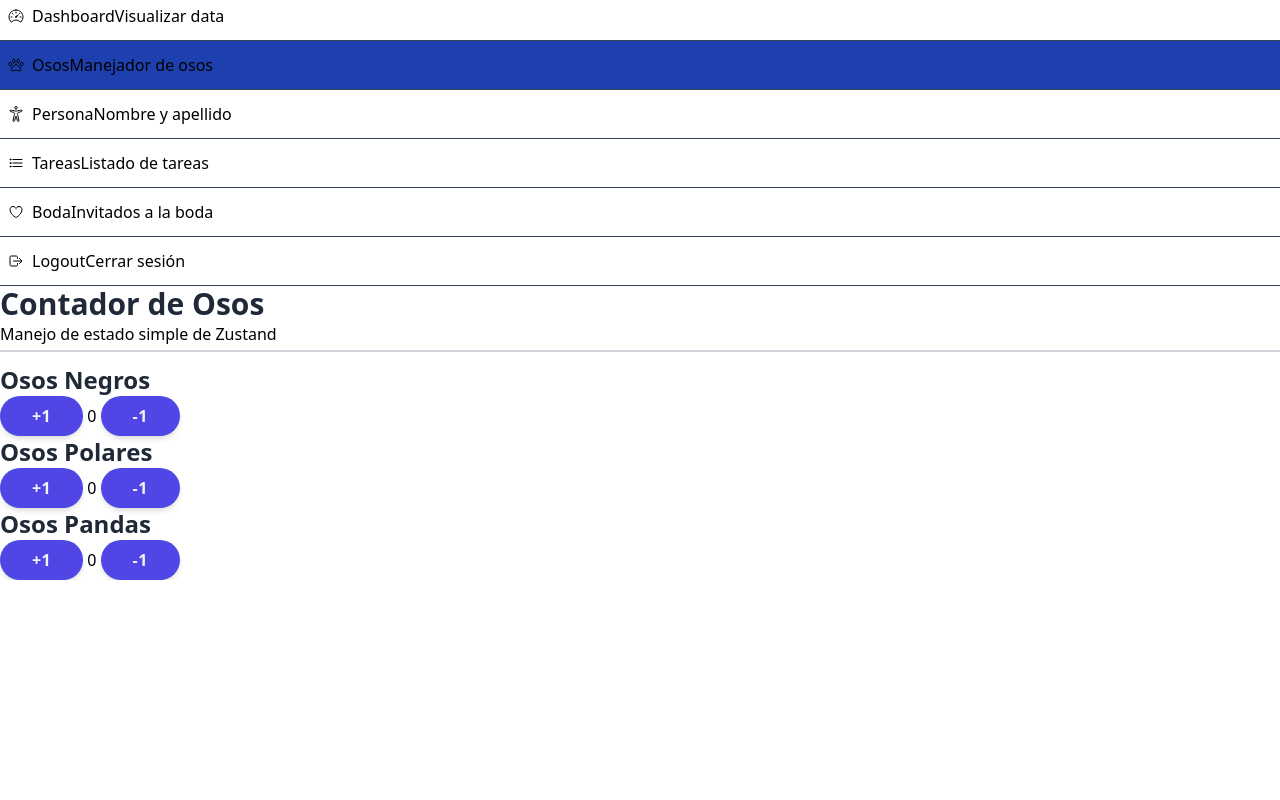
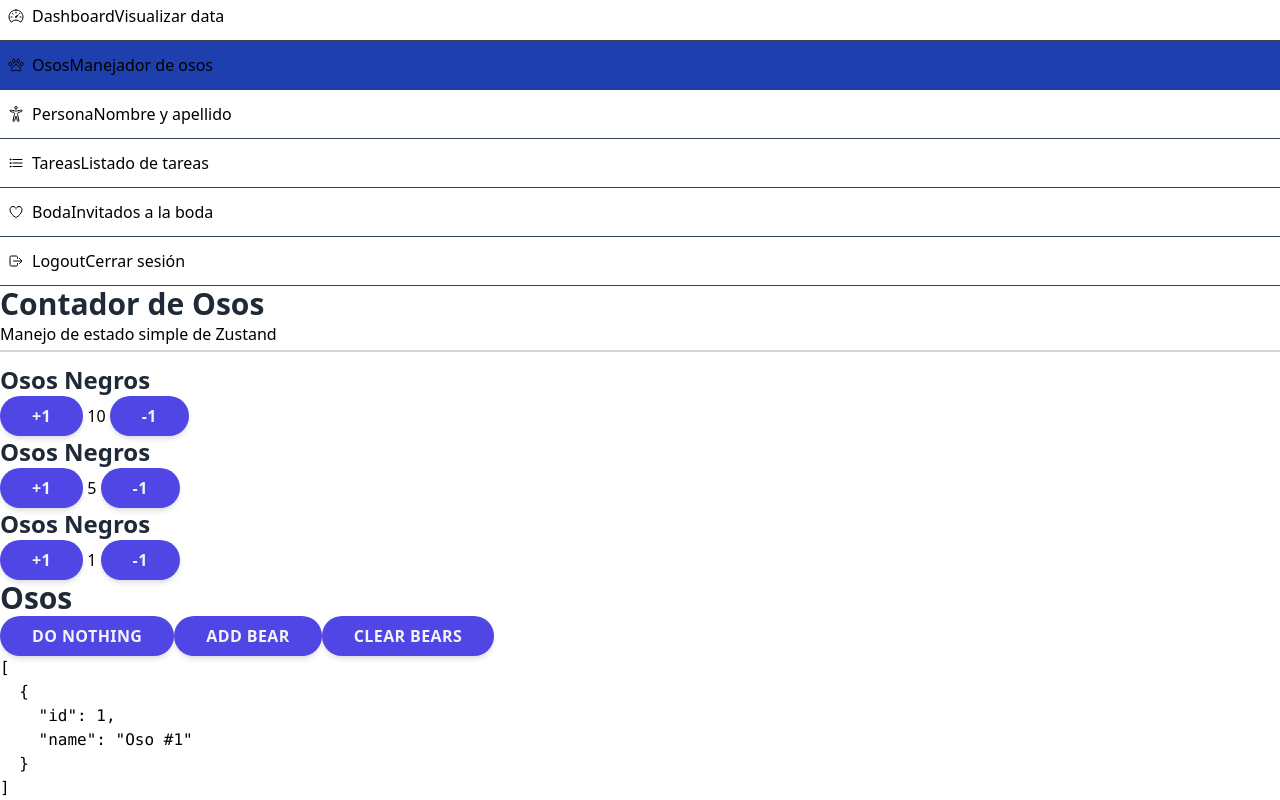
Before and after one commit to CJavat/curso-zustand-fh, a React (Vite) app: page /dashboard/bears in a window 1280 px wide. Shown: the part 416-1216 px from the top of the page. Before the commit the page ends 996 px from the top, so only its background shows below. Built offline with nearby package versions, Linux system fonts and the light colour scheme.

Commit message:
SECCION 1 - TERMINADO

```diff
--- a/package.json
+++ b/package.json
@@ -14,7 +14,8 @@
     "react": "^18.2.0",
     "react-dom": "^18.2.0",
     "react-icons": "^4.11.0",
-    "react-router-dom": "^6.16.0"
+    "react-router-dom": "^6.16.0",
+    "zustand": "^4.5.0"
   },
   "devDependencies": {
     "@types/react": "^18.2.15",
--- a/src/pages/01-basic/BearPage.tsx
+++ b/src/pages/01-basic/BearPage.tsx
@@ -1,6 +1,11 @@
+import { useShallow } from 'zustand/react/shallow';
 import { WhiteCard } from '../../components';
+import { useBearStore } from '../../stores';
 
 export const BearPage = () => {
+
+
+
   return (
     <>
       <h1>Contador de Osos</h1>
@@ -9,45 +14,97 @@
 
       <div className="grid grid-cols-1 md:grid-cols-2 lg:grid-cols-3 gap-2">
 
-        <WhiteCard centered>
-          <h2>Osos Negros</h2>
+        <BlackBears />
 
-          <div className="flex flex-col md:flex-row">
-            <button> +1</button>
-            <span className="text-3xl mx-2 lg:mx-10"> 0 </span>
-            <button>-1</button>
-          </div>
+        <PolarBears />
 
-        </WhiteCard>
+        <PandaBears />
 
-        <WhiteCard centered>
-          <h2>Osos Polares</h2>
-
-          <div className="flex flex-col md:flex-row">
-            <button> +1</button>
-            <span className="text-3xl mx-2 lg:mx-10"> 0 </span>
-            <button>-1</button>
-
-          </div>
-
-        </WhiteCard>
-
-        <WhiteCard centered>
-          <h2>Osos Pandas</h2>
-
-          <div className="flex flex-col md:flex-row">
-            <button> +1</button>
-            <span className="text-3xl mx-2 lg:mx-10"> 0 </span>
-            <button>-1</button>
-          </div>
-
-        </WhiteCard>
-
-
-
+        <BearsDisplay />
 
       </div>
 
     </>
   );
 };
+
+export const BlackBears = () => {
+
+  const blackBears = useBearStore( state => state.blackBears );
+  const increaseBlackBears = useBearStore( state => state.increaseBlackBears );
+
+  return (
+    <WhiteCard centered>
+      <h2>Osos Negros</h2>
+      <div className="flex flex-col md:flex-row">
+        <button onClick={ () => increaseBlackBears( +1 ) }> +1</button>
+        <span className="text-3xl mx-2 lg:mx-10"> { blackBears } </span>
+        <button onClick={ () => increaseBlackBears( -1 ) }>-1</button>
+      </div>
+    </WhiteCard>
+  )
+}
+
+export const PolarBears = () => {
+
+  const polarBears = useBearStore( state => state.polarBears );
+  const increasePolarBears = useBearStore( state => state.increasePolarBears );
+
+  return (
+    <WhiteCard centered>
+      <h2>Osos Negros</h2>
+      <div className="flex flex-col md:flex-row">
+        <button onClick={ () => increasePolarBears( +1 ) }> +1</button>
+        <span className="text-3xl mx-2 lg:mx-10"> { polarBears } </span>
+        <button onClick={ () => increasePolarBears( -1 ) }>-1</button>
+      </div>
+    </WhiteCard>
+  )
+}
+
+export const PandaBears = () => {
+
+  const pandaBears = useBearStore( state => state.pandaBears );
+  const increasePandaBears = useBearStore( state => state.increasePandaBears );
+
+  return (
+    <WhiteCard centered>
+      <h2>Osos Negros</h2>
+      <div className="flex flex-col md:flex-row">
+        <button onClick={ () => increasePandaBears( +1 ) }> +1</button>
+        <span className="text-3xl mx-2 lg:mx-10"> { pandaBears } </span>
+        <button onClick={ () => increasePandaBears( -1 ) }>-1</button>
+      </div>
+    </WhiteCard>
+  )
+}
+
+export const BearsDisplay = () => {
+
+  const bears = useBearStore( useShallow( state => state.bears ) );
+  const doNothing = useBearStore( state => state.doNothing );
+  const addBear = useBearStore( state => state.addBear );
+  const clearBears = useBearStore( state => state.clearBears );
+
+  return (
+    <WhiteCard>
+      <h1>Osos</h1>
+
+      <button className='my-5' onClick={ doNothing }>
+        Do Nothing
+      </button>
+
+      <button className='my-5' onClick={ addBear }>
+        Add Bear
+      </button>
+
+      <button className='my-5' onClick={ clearBears }>
+        Clear Bears
+      </button>
+
+      <pre>
+        { JSON.stringify( bears, null, 2 ) }
+      </pre>
+    </WhiteCard>
+  )
+}
--- a/src/pages/dashboard/DashboardPage.tsx
+++ b/src/pages/dashboard/DashboardPage.tsx
@@ -1,7 +1,11 @@
 import { IoAccessibilityOutline, IoHeartOutline, IoListOutline, IoLockClosedOutline, IoPawOutline } from 'react-icons/io5';
 import { WhiteCard } from '../../components';
+import { useBearStore } from '../../stores';
 
 export const Dashboard = () => {
+
+  const totalBears = useBearStore( state => state.computed.totalBears );
+
   return (
     <>
       <h1>Dashboard</h1>
@@ -13,7 +17,7 @@
         <WhiteCard centered>
           <IoPawOutline size={ 50 } className="text-indigo-600" />
           <h2>Osos</h2>
-          <p>Información</p>
+          <p>{ totalBears }</p>
         </WhiteCard>
 
 
--- /dev/null
+++ b/src/stores/bears/bears.store.ts
@@ -0,0 +1,51 @@
+import { create } from 'zustand';
+
+interface Bear {
+  id: number;
+  name: string;
+}
+
+interface BearState {
+  blackBears: number;
+  polarBears: number;
+  pandaBears: number;
+
+  bears: Bear[];
+
+  computed: {
+    totalBears: number
+  };
+
+  increaseBlackBears: ( by: number ) => void;
+  increasePolarBears: ( by: number ) => void;
+  increasePandaBears: ( by: number ) => void;
+
+  doNothing: () => void;
+  addBear: () => void;
+  clearBears: () => void;
+}
+
+export const useBearStore = create<BearState>()(( set, get ) => ({
+  blackBears: 10,
+  polarBears: 5,
+  pandaBears: 1,
+
+  bears: [ { id: 1, name: "Oso #1" }, ],
+
+  computed: {
+    get totalBears(): number {
+      return get().blackBears + get().polarBears + get().pandaBears;
+    },
+  },
+
+  increaseBlackBears: ( by: number ) => set((state) => ({ blackBears: state.blackBears + by })),
+  increasePolarBears: ( by: number ) => set((state) => ({ polarBears: state.polarBears + by })),
+  increasePandaBears: ( by: number ) => set((state) => ({ pandaBears: state.pandaBears + by })),
+
+  doNothing: () => set( state => ({ bears: [ ...state.bears ] }) ),
+  addBear: () => set( state => ({
+      bears: [ ...state.bears, { id: state.bears.length + 1, name: `Oso ${ state.bears.length + 1 }` } ]
+    })
+  ),
+  clearBears: () => set({ bears: [] }),
+}))
--- /dev/null
+++ b/src/stores/index.ts
@@ -0,0 +1 @@
+export * from "./bears/bears.store";
```
Also changed, not shown: 1 other file (tests, documents, lock files or other folders).
